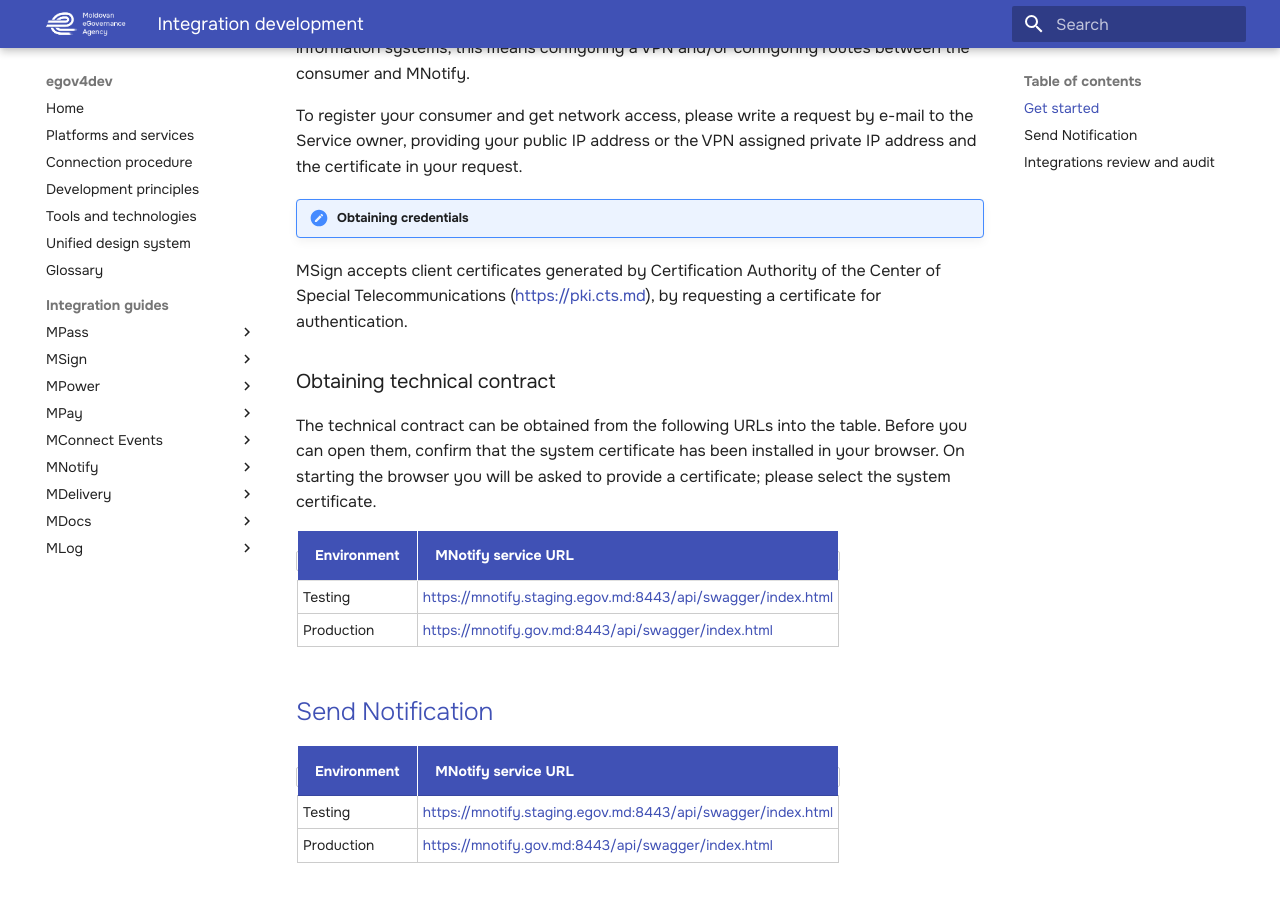
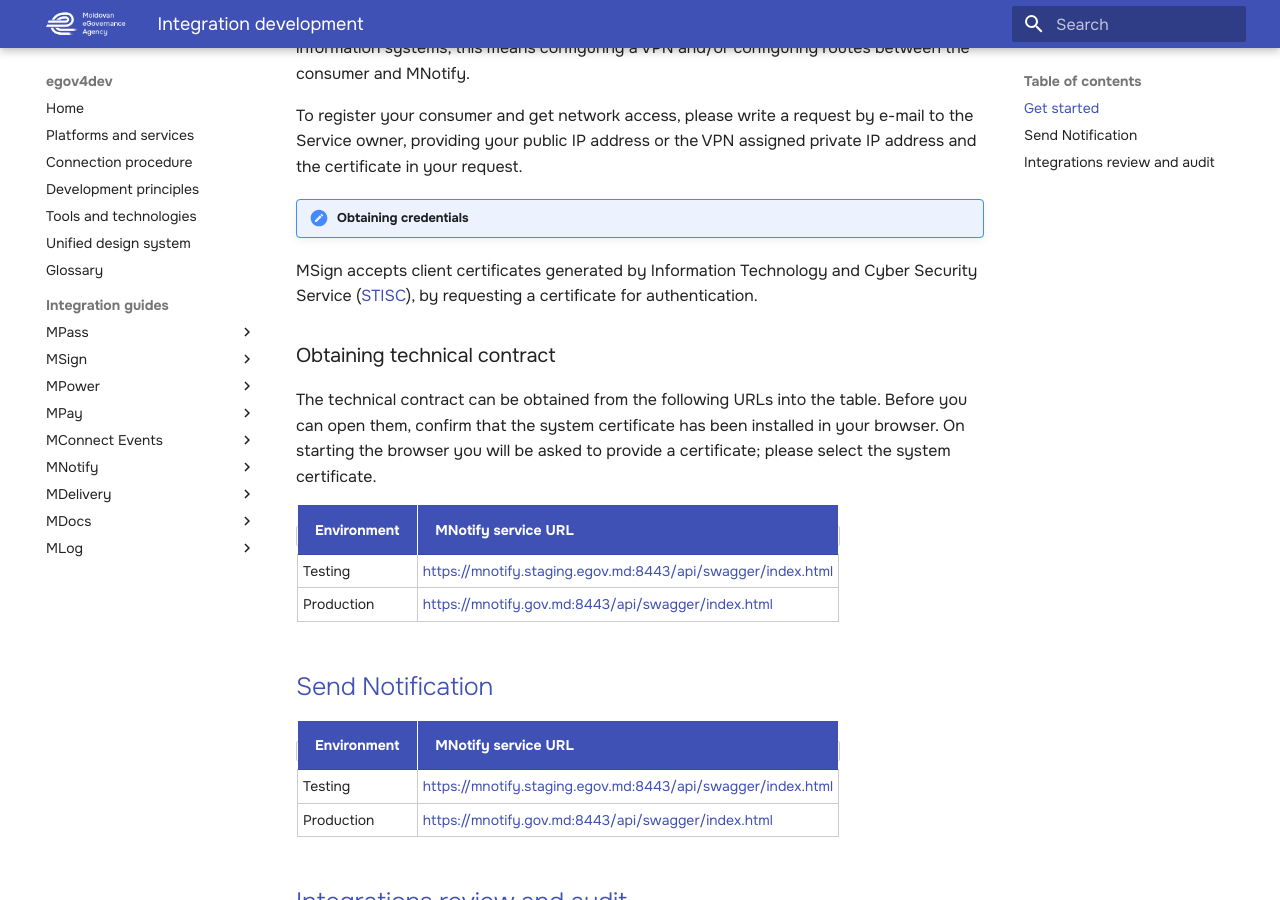
Before and after one commit to egov-moldova/egov4dev, an MkDocs documentation site: the page built from docs/guides/mnotify/integration-development.md, in a window 1280 px wide and 900 px high, scrolled down 334 px. Built offline with MkDocs 1.6.1 and Material for MkDocs 9.7.7, drawn with Linux system fonts in a browser that asks for light colours.

Commit message:
Update integration-development.md

```diff
--- a/docs/guides/mnotify/integration-development.md
+++ b/docs/guides/mnotify/integration-development.md
@@ -12,7 +12,7 @@
 
 !!! note "Obtaining credentials"
 
-MSign accepts client certificates generated by Certification Authority of the Center of Special Telecommunications ([https://pki.cts.md](https://pki.cts.md)), by requesting a certificate for authentication.
+MSign accepts client certificates generated by Information Technology and Cyber Security Service ([STISC](https://stisc.gov.md)), by requesting a certificate for authentication.
 
 ### Obtaining technical contract
 
```
